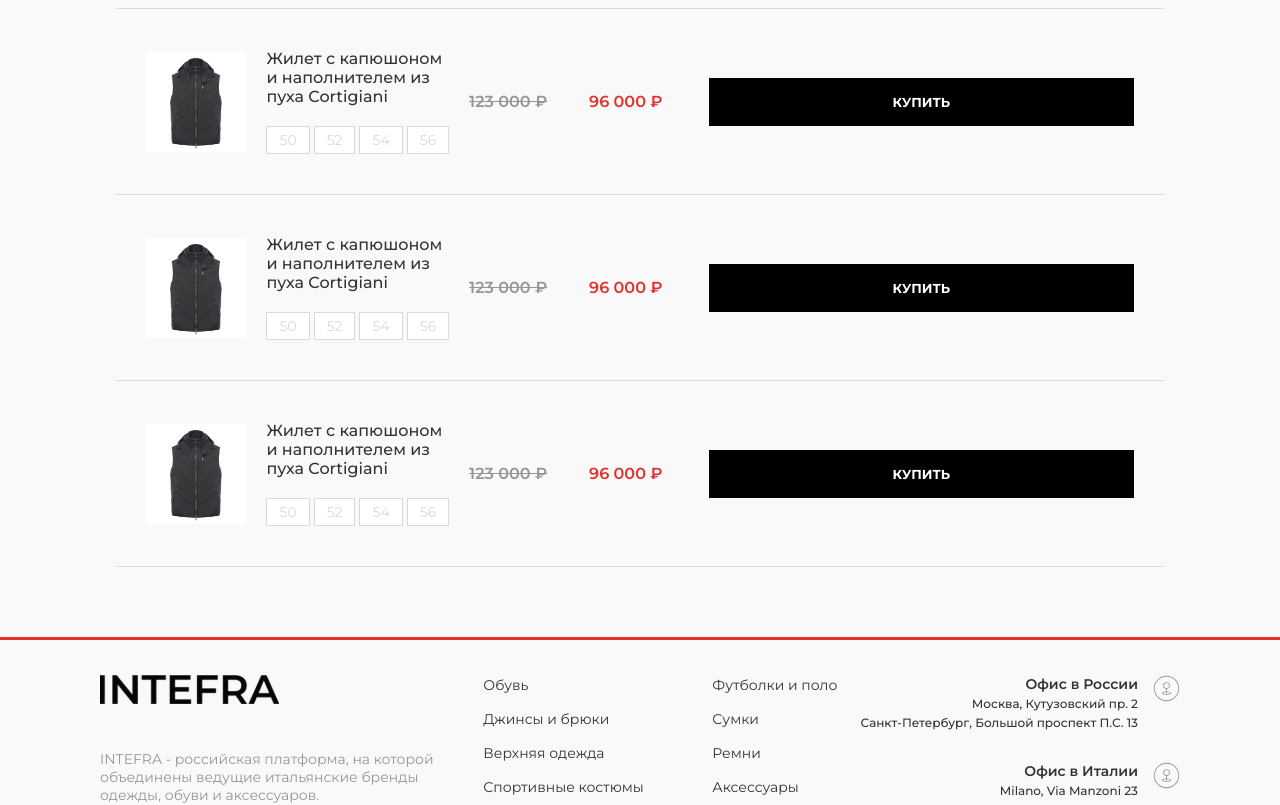
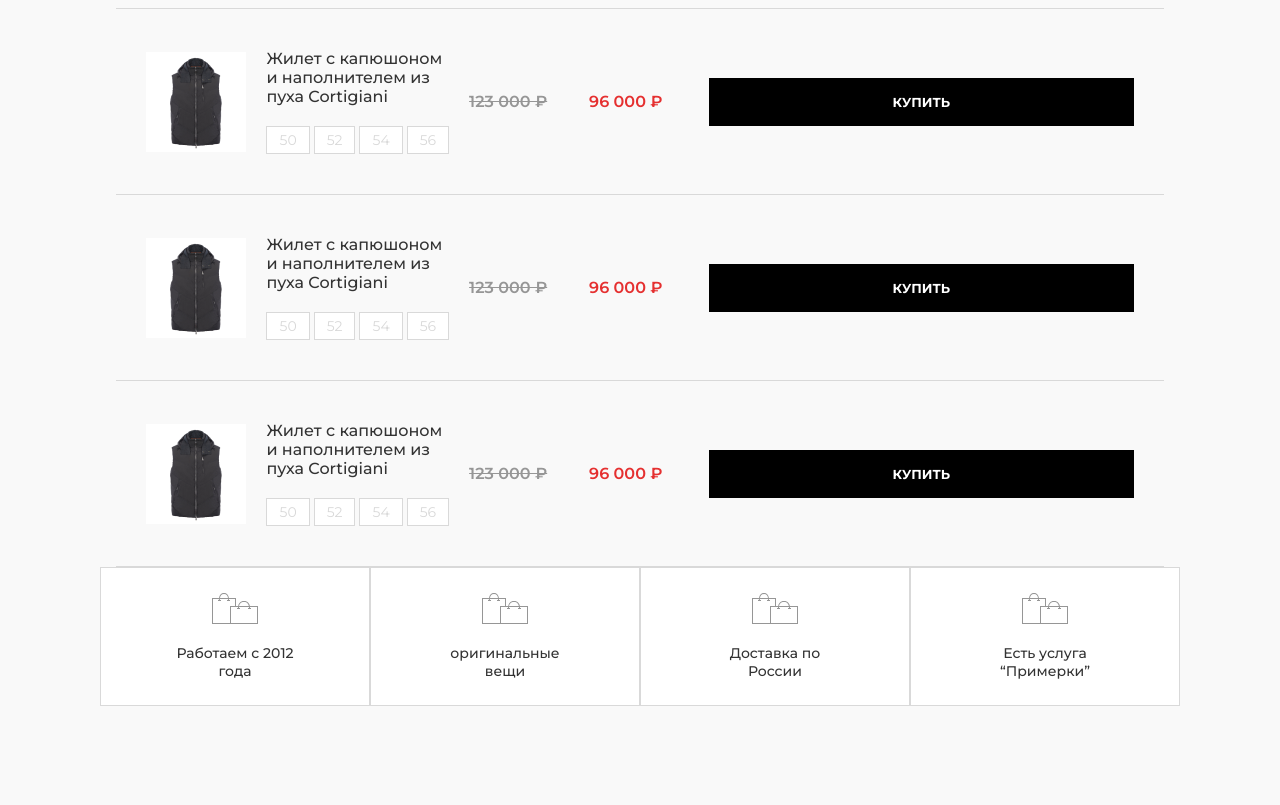
Before and after one commit to slumpthug/next-project, a Next.js app: page /form in a window 1280 px wide. Shown: the part 1226-2031 px from the top of the page. Built offline with nearby package versions, Linux system fonts and the light colour scheme.

Commit message:
fixed bugs

```diff
--- a/components/formcomp/Formcomp-style.module.css
+++ b/components/formcomp/Formcomp-style.module.css
@@ -1,5 +1,8 @@
 .container {
     padding: 70px 100px;
+}
+
+.form__container {
     display: flex;
     justify-content: space-between;
     column-gap: 25px;
@@ -103,7 +106,7 @@
 }
 
 @media (max-width: 1420px) {
-    .container {
+    .form__container {
         flex-direction: column;
         align-items: center;
         row-gap: 25px;
--- a/components/formcomp/Formcomp.jsx
+++ b/components/formcomp/Formcomp.jsx
@@ -14,11 +14,13 @@
 import "swiper/css/pagination";
 
 import { Navigation, Pagination, Mousewheel, Keyboard } from "swiper";
+import Privilege from "../privilege/Privilege";
 
 const Formcomp = () => {
     return (
         <div className={css.form}>
             <div className={css.container}>
+                <div className={css.form__container}>
                   <div className={css.form__slider}>
                     <Swiper
                       cssMode={true}
@@ -132,6 +134,8 @@
                     </div>
                   </div>
                 </div>
+                <Privilege/>
+            </div>
         </div>
     );
 };
```
Lines whose indentation alone changed are shown as unchanged.
